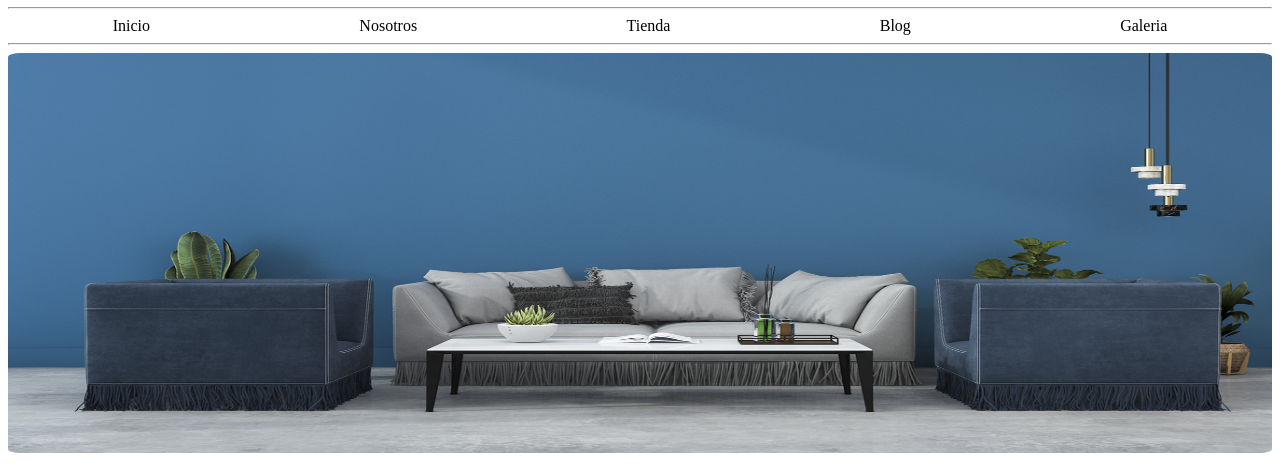
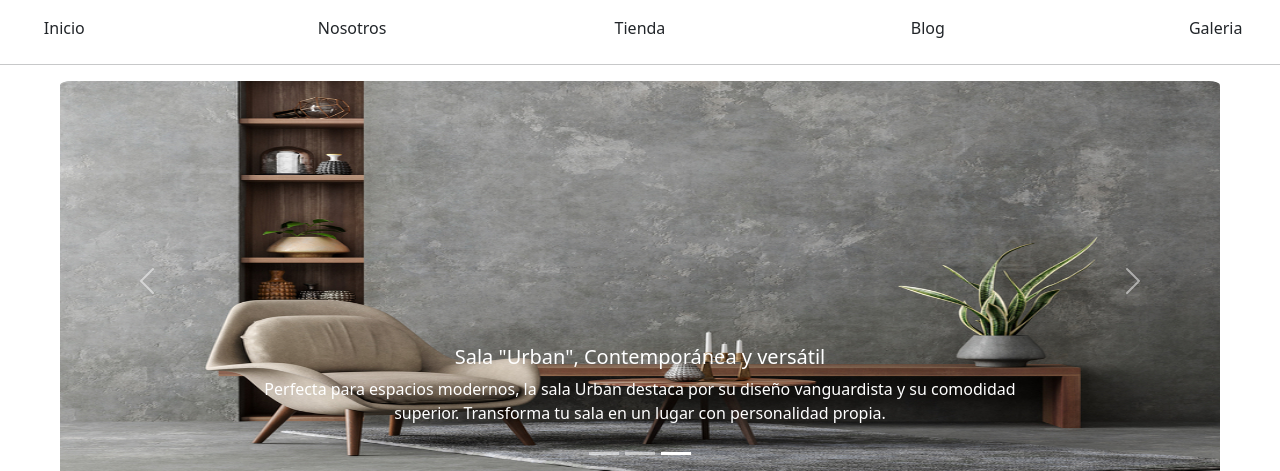
Before and after one commit to habibherrera/ProyectoFrontEnd2025, a plain HTML site: page index.html in a window 1280 px wide. Shown: the part 73-544 px from the top of the page. Drawn offline with nearby package versions, Linux system fonts and the light colour scheme.

Commit message:
"centras texto y botones"

```diff
--- a/index.html
+++ b/index.html
@@ -3,28 +3,85 @@
     <head>
         <title>Tienda de muebles</title>
         <link rel="stylesheet" href="style.css">
-
+        <meta name="viewport" content="width=device-width, initial-scale=1">
+        <meta charset="utf-8">
+        <link href="https://cdn.jsdelivr.net/npm/bootstrap@5.3.7/dist/css/bootstrap.min.css" rel="stylesheet" integrity="sha384-LN+7fdVzj6u52u30Kp6M/trliBMCMKTyK833zpbD+pXdCLuTusPj697FH4R/5mcr" crossorigin="anonymous">
+        <script src="https://cdn.jsdelivr.net/npm/bootstrap@5.3.7/dist/js/bootstrap.bundle.min.js" integrity="sha384-ndDqU0Gzau9qJ1lfW4pNLlhNTkCfHzAVBReH9diLvGRem5+R9g2FzA8ZGN954O5Q" crossorigin="anonymous"></script>
     </head>
     <body>
         <div class="encabezado">
             <h1>Tienda de <span>muebles</span></h1>
         </div>
         <hr>
-        <nav class="navbar">
-            <div>Inicio</div>
-            <div>Nosotros</div>
-            <div>Tienda</div>
-            <div>Blog</div>
-            <div>Galeria</div>
-        </nav>
+        <div class="container-fluid text-center">
+            <div class="row">
+                <div class="col">
+                <nav class="navbar">
+                    <div class="col-1">Inicio</div>
+                    <div class="col-1">Nosotros</div>
+                    <div class="col-1">Tienda</div>
+                    <div class="col-1">Blog</div>
+                    <div class="col-1">Galeria</div>
+                </nav>
+                </div>
+            </div>
+        </div>
         <hr>
-        <div class="heroImage">
-            <img src="img/principal.jpg">
+        <div class="container-fluid">
+        <div id="carrusel" class="carousel slide carousel-fade px-5" data-bs-ride="carousel">
+                <div class="carousel-indicators">
+                    <button type="button" data-bs-target="#carrusel" data-bs-slide-to ="0" class="active"></button>
+                    <button type="button" data-bs-target="#carrusel" data-bs-slide-to="1"></button>
+                    <button type="button" data-bs-target="#carrusel" data-bs-slide-to="2"></button>
+                </div>
+            <div class="carousel-inner">
+                <div class="carousel-item active" data-bs-interval="2000">
+                    <div class="heroImage">
+                        <img src="img/principal.jpg"  class="d-block w-100" alt="Mueble1">
+                    </div>
+                    <div class="carousel-caption d-none d-md-block">
+                        <h5>Sala "Montecarlo", Elegancia atemporal</h5>
+                        <p>Diseñada para quienes aprecian la sofisticación,
+                            la sala Montecarlo combina líneas clásicas con acabados modernos.
+                            Ideal para crear un ambiente cálido y distinguido en tu hogar.</p>
+                    </div>
+                </div>
+                <div class="carousel-item" data-bs-interval="2000">
+                    <div class="heroImage">
+                        <img src="img/producto4.jpg"  class="d-block w-100" alt="Muebles2">
+                    </div>
+                    <div class="carousel-caption d-none d-md-block">
+                        <h5> Sala "Nórdica", Estilo y funcionalidad</h5>
+                        <p>La sala Nórdica aporta frescura y simplicidad con su diseño escandinavo.
+                            Colores neutros, materiales naturales y confort excepcional para tu día a día.</p>
+                    </div>
+                </div>
+                <div class="carousel-item" data-bs-interval="2000">
+                    <div class="heroImage">
+                        <img src="img/producto5.jpg"  class="d-block w-100" alt="Muebles3">
+                    </div>
+                    <div class="carousel-caption d-none d-md-block">
+                        <h5>Sala "Urban", Contemporánea y versátil</h5>
+                        <p>Perfecta para espacios modernos, la sala Urban destaca por su diseño vanguardista y su comodidad superior.
+                            Transforma tu sala en un lugar con personalidad propia.</p>
+                    </div>
+                </div>
+                <button class="carousel-control-prev" type="button" data-bs-target="#carrusel" data-bs-slide="prev">
+                        <span class="carousel-control-prev-icon"></span>
+                        <span class="visually-hidden">Previo</span>
+                    </button>
+                    <button class="carousel-control-next" type="button" data-bs-target="#carrusel" data-bs-slide="next">
+                        <span class="carousel-control-next-icon"></span>
+                        <span class="visually-hidden">Siguiente</span>
+                </button>
+            </div>
+        </div>
         </div>
         <main>
         <div class="subTitle">
             <h1>Nuestros productor</h1>
         </div>
+        <div class="container-fluid">
         <div class="productContainer">
             <div class="firstProduct">
                 <img src="img/producto1.jpg">
@@ -113,6 +170,7 @@
                     <p>Cocina</p>
                 </div>
             </div>
+            <div class="container-fluid">
             <div class="informaciongeneral">
                 <div class="seccion">
                     <h3>Categorias</h3>
@@ -137,6 +195,8 @@
                     <p>Confianza y seguridad</p>
                 </div>
             </div>
+            </div>
+        </div>
         </div>
         </main>
         <footer>
--- a/style.css
+++ b/style.css
@@ -6,11 +6,11 @@
     color: #037BC0;
 }
 
-.navbar{
+/*.navbar{
     display: flex;
     flex-direction: row;
-    justify-content: space-around;
-}
+    justify-content: center;
+}*/
 
 /* .heroImage{
     display: flex;
@@ -45,6 +45,7 @@
     display: flex;
     justify-content: center;
     flex-direction: row;
+
     /* width: 800px; */
     height: 100%;
     /* margin: auto; */
@@ -65,7 +66,8 @@
     background-color: #037BC0;
     display: flex;
     flex-direction: column;
-    /* width: 65%; */
+    justify-content: center;
+    width: 100%;
     padding: 5px 5px 5px 5px;
 }
 
@@ -314,11 +316,12 @@
     text-align: center;
     display: flex;
     flex-direction: column;
+    width: 100%;
 
 }
 
 .subcategories img{
-    width: 100%;
+    max-width: 100%;
     height: 100%;
 }
 
```
